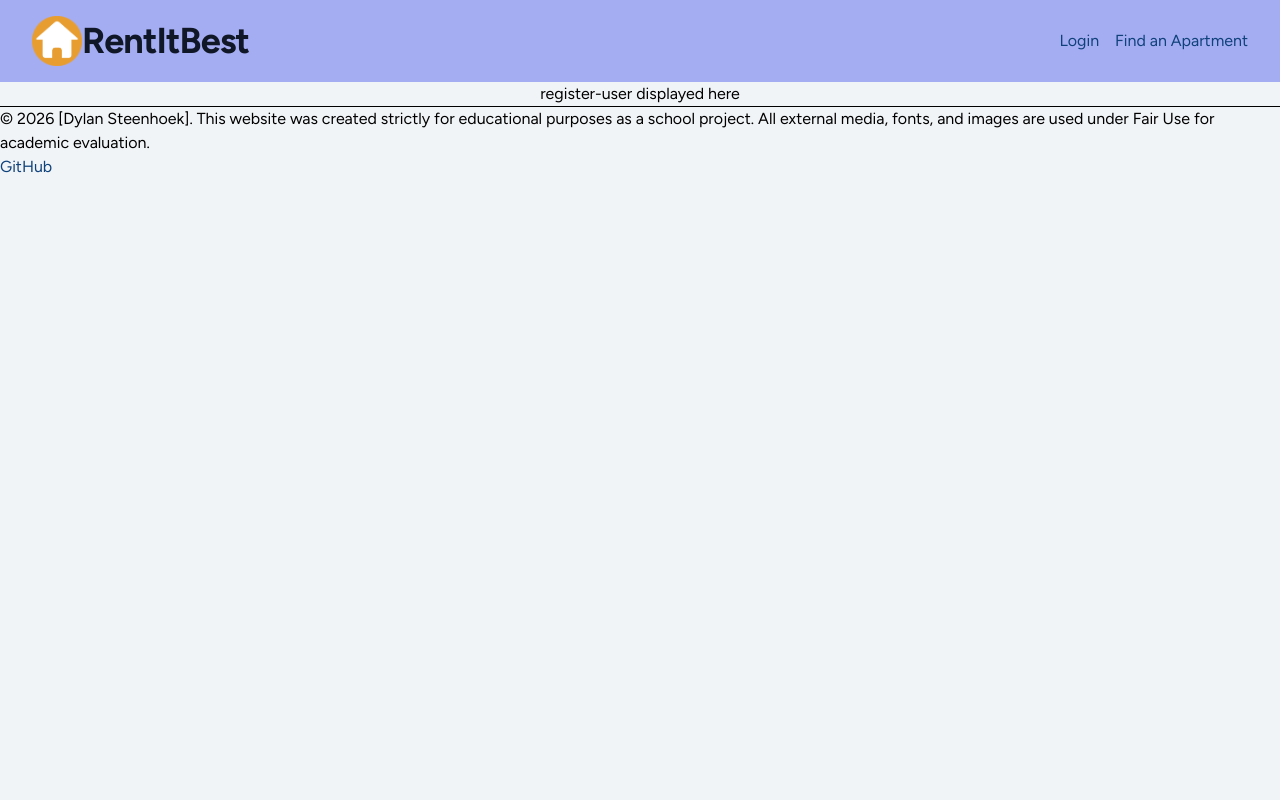
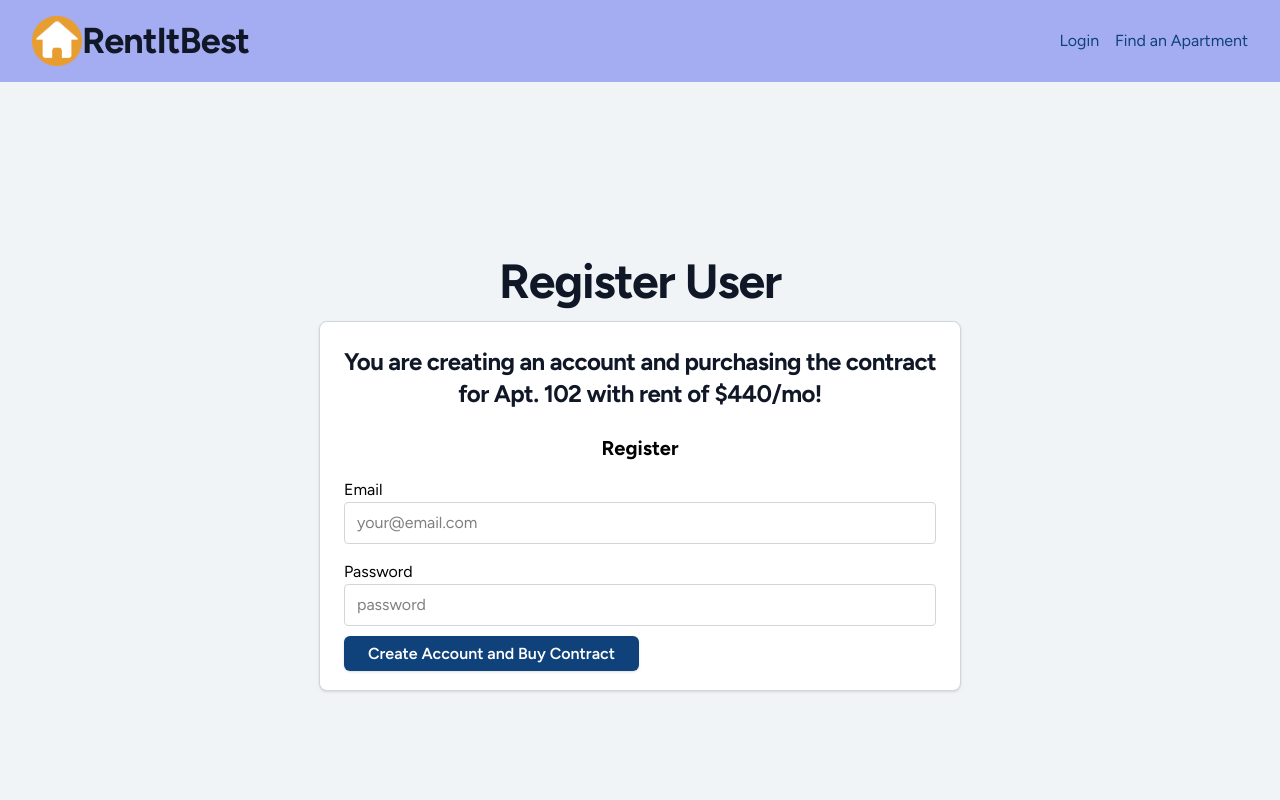
Before and after one commit to dylanexists/startup, a React (Vite) app: page /register-user in a window 1280 px wide. Shown: the top 800 px of the page. Built offline with nearby package versions, Linux system fonts and the light colour scheme.

Commit message:
Convert register-user page to a React component

```diff
--- a/src/register-user/register-user.jsx
+++ b/src/register-user/register-user.jsx
@@ -1,9 +1,29 @@
 import React from 'react';
+import { Link } from 'react-router-dom';
 
 export function RegisterUser() {
   return (
-    <main className="container-fluid bg-secondary text-center">
-      <div>register-user displayed here</div>
-    </main>
+    <main className="flex flex-col justify-center items-center min-h-screen py-12">
+            <h1 className="text-5xl font-bold tracking-tight text-gray-900">Register User</h1>
+            <section className="p-6 bg-white border border-gray-300 rounded-lg shadow-sm space-y-6 m-4">
+                <p className="text-2xl font-bold tracking-tight text-gray-900 text-wrap text-center">You are creating an account and purchasing the contract <br></br> for Apt. 102 with rent of $440/mo!</p>
+
+                <form method="get" className="space-y-4">
+                    <h4 className="text-center text-xl font-bold">Register</h4>
+                    <div>
+                        <span className="text-left">Email</span>
+                        <input className="w-full border border-gray-300 rounded px-3 py-2"
+                        type="text" placeholder="your@email.com" required/>
+                    </div>
+                    <div>
+                        <span className="text-left">Password</span>
+                        <input className="w-full border border-gray-300 rounded px-3 py-2"
+                        type="password" placeholder="password" required/>
+                    </div>
+                    <Link to="/user-dashboard" className="bg-[#0f417a] hover:bg-[#0a2f58] text-white font-semibold py-2 px-6 rounded-md transition duration-200 ease-in-out shadow-sm">
+                        Create Account and Buy Contract</Link>
+                </form>
+            </section>
+        </main>
   );
 }
```
